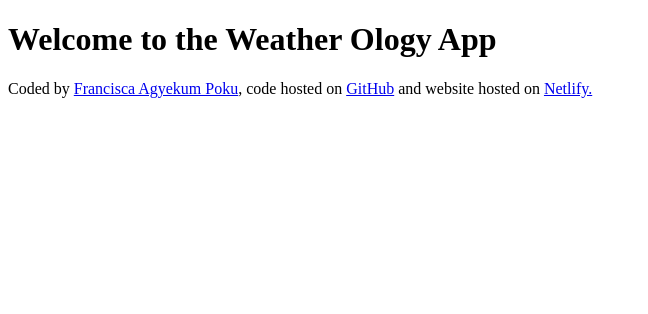
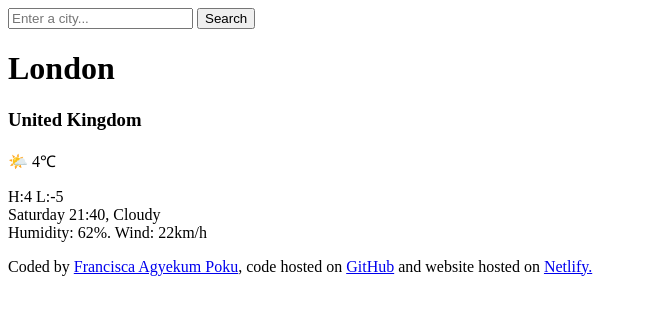
Before and after one commit to franciscaap/weather-ology, a plain HTML site: page index.html in a window 1280 px wide. Shown: the whole page, without its empty margins (0-648 px from the left). Drawn offline with Linux system fonts and the light colour scheme.

Commit message:
Added the HTML to the project

```diff
--- a/index.html
+++ b/index.html
@@ -3,10 +3,27 @@
   <head>
     <meta charset="UTF-8" />
     <meta name="viewport" content="width=device-width, initial-scale=1.0" />
-    <title>Document</title>
+    <title>Weatherology</title>
   </head>
   <body>
-    <h1>Welcome to the Weather Ology App</h1>
+    <header>
+      <form>
+        <input type="search" placeholder="Enter a city..." required />
+        <input type="submit" value="Search" />
+      </form>
+    </header>
+    <main>
+      <h1>London</h1>
+      <h3>United Kingdom</h3>
+      🌤️ 4℃
+      <p>
+        H:4 L:-5
+        <br />
+        Saturday 21:40, Cloudy
+        <br />
+        Humidity: 62%. Wind: 22km/h
+      </p>
+    </main>
     <footer>
       Coded by
       <a href="https://github.com/franciscaap" target="_blank"
```
